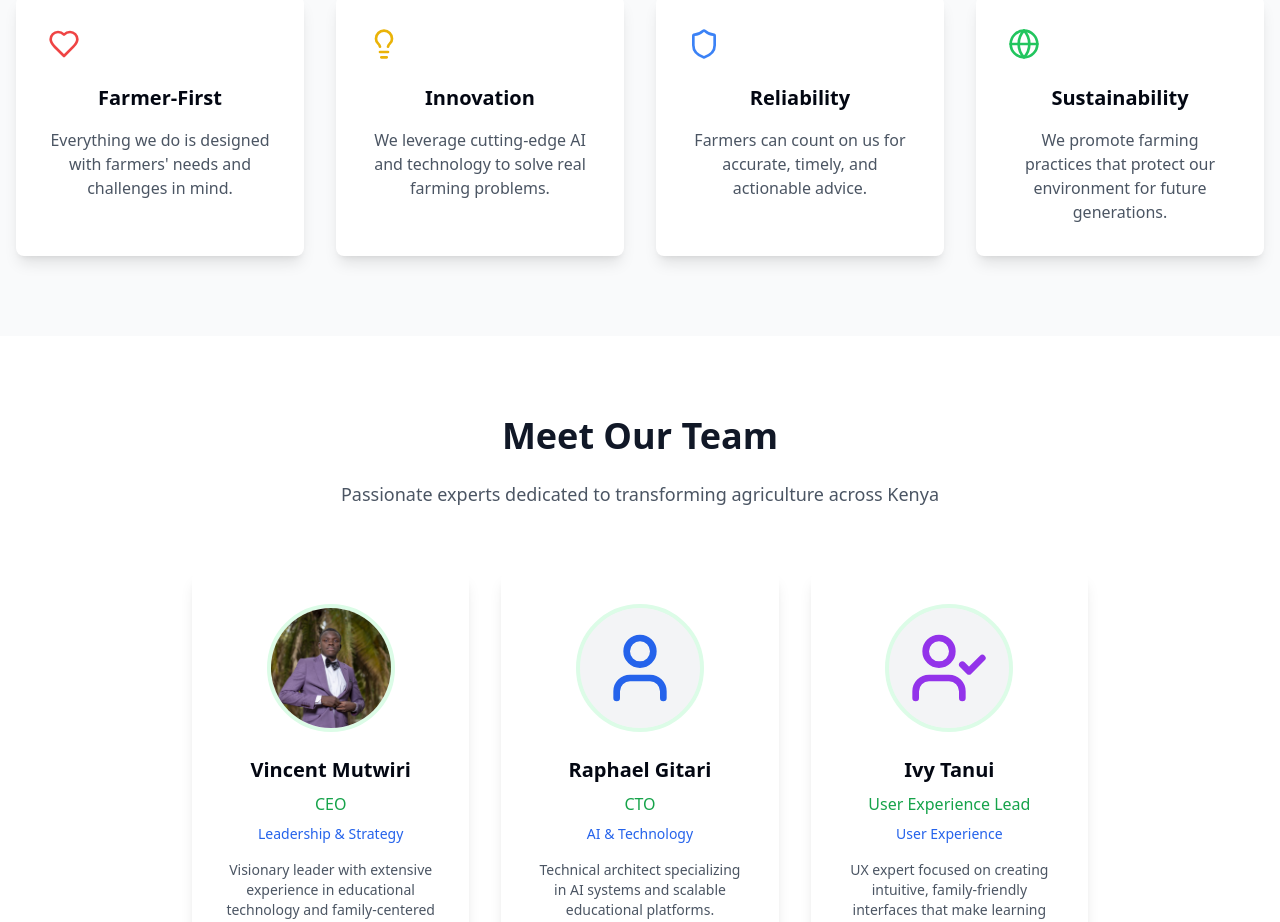
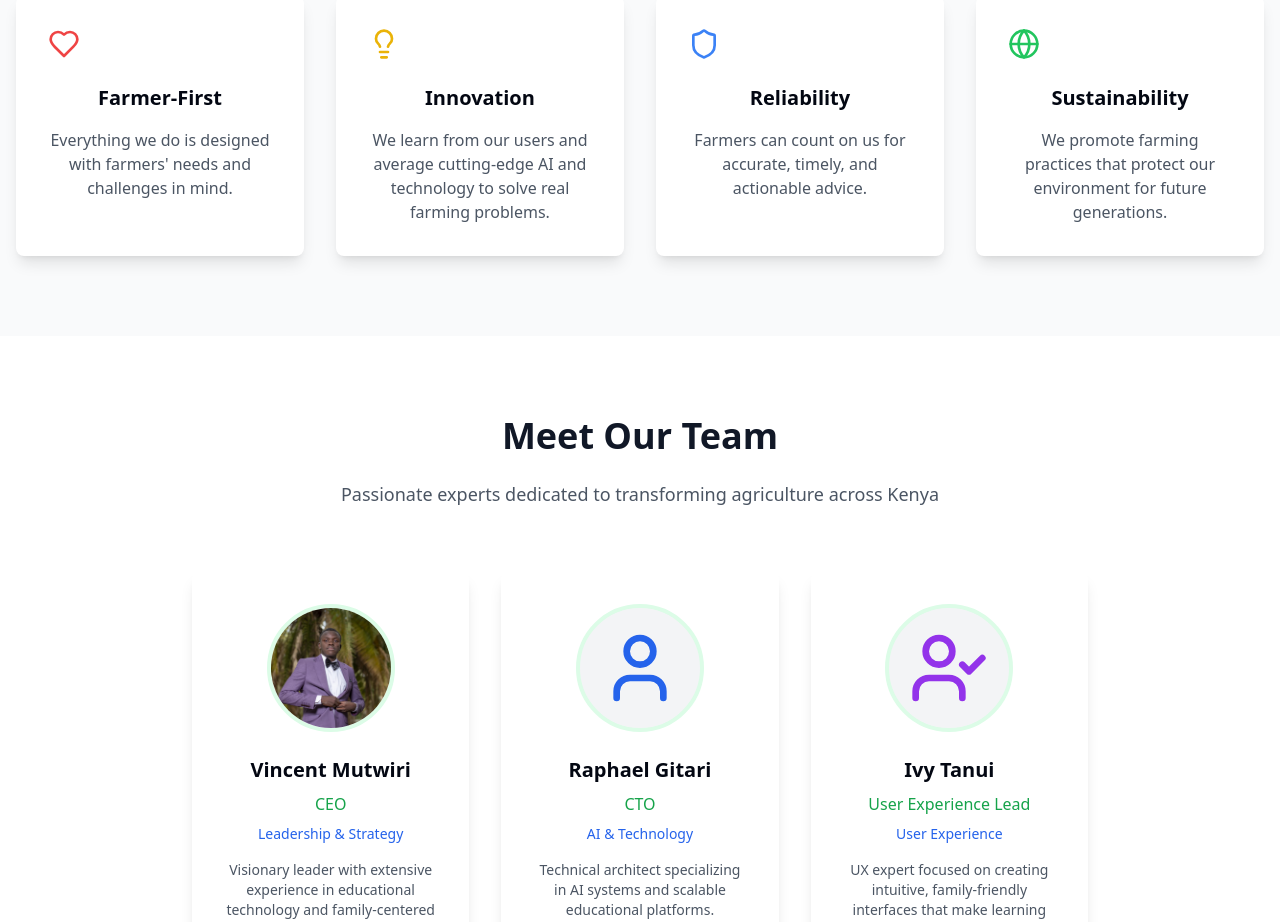
Before and after one commit to Vincent-mutwiri/Shamba-Ai, a React (Vite) app: page /about in a window 1280 px wide. Shown: the part 2120-3042 px from the top of the page. Built offline with nearby package versions, Linux system fonts and the light colour scheme; no server answers.

Commit message:
made some changes

```diff
--- a/src/pages/About.tsx
+++ b/src/pages/About.tsx
@@ -11,7 +11,7 @@ const About = () => {
     {
       icon: <Lightbulb className="w-8 h-8 text-yellow-500" />,
       title: "Innovation",
-      description: "We leverage cutting-edge AI and technology to solve real farming problems."
+      description: "We learn from our users and average cutting-edge AI and technology to solve real farming problems."
     },
     {
       icon: <Shield className="w-8 h-8 text-blue-500" />,
```
